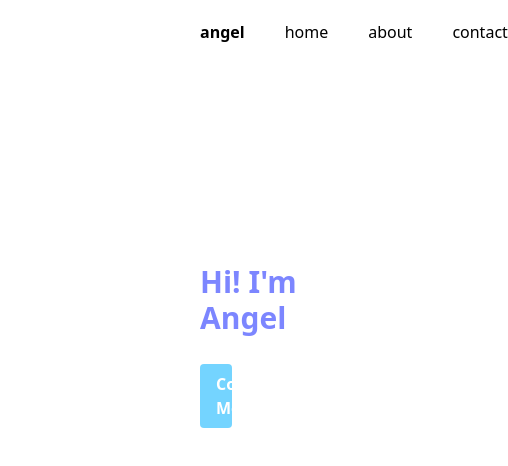
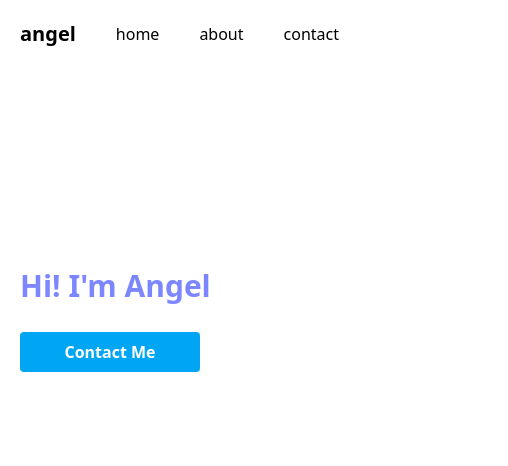
Before and after one commit to angh28/angelhodev, a Next.js app: page / in a window 390 px wide. Shown: the top 466 px of the page, 508 px wide, since content can reach past the window. Built offline with nearby package versions, Linux system fonts and the light colour scheme.

Commit message:
Add email functionality, mobile responsiveness

```diff
--- a/package.json
+++ b/package.json
@@ -9,6 +9,7 @@
     "lint": "next lint"
   },
   "dependencies": {
+    "@heroicons/react": "^2.2.0",
     "next": "15.3.1",
     "prettier": "^3.5.3",
     "react": "^19.0.0",
--- a/src/app/components/header.tsx
+++ b/src/app/components/header.tsx
@@ -1,10 +1,14 @@
+import {HeartIcon} from '@heroicons/react/24/solid'
+
+
 export default function Header() {
     return (
-        <nav className="sticky top-0 flex items-center justify-start p-5 pl-50 gap-10">
-        <div className="font-extrabold">angel</div>
-        <button >home</button>
-        <button>about</button>
-        <button>contact</button>
+    <nav className="sticky top-0 flex items-center justify-start p-5 pl-5 md:pl-50 gap-10 bg-white">
+        <div className="font-extrabold text-xl">angel</div>
+        <button className="cursor-pointer hover:scale-110">home</button>
+        <button className="cursor-pointer hover:scale-110">about</button>
+        <button className="cursor-pointer hover:scale-110">contact</button>
+        <HeartIcon className="size-5 text-sky-400" />
       </nav>
     )
 }
--- a/src/app/page.tsx
+++ b/src/app/page.tsx
@@ -1,12 +1,22 @@
+'use client'
 import Header from "./components/header";
 
 export default function Home() {
   return (
     <div>
       <Header />
-      <div className="flex flex-col pl-50 mt-50 gap-5">
-        <h3 className="font-bold text-3xl mb-2 text-indigo-400">Hi! I&apos;m Angel</h3>
-        <button className="w-1/7 font-bold rounded bg-sky-300 hover:bg-sky-500 text-white py-2 px-4 ">Contact Me</button>
+      <div className="flex flex-col pl-5 md:pl-50 mt-50 gap-5">
+        <div className="flex flex-col">
+          <h3 className="font-bold text-3xl mb-2 text-indigo-400">
+            Hi! I&apos;m Angel
+          </h3>
+        </div>
+        <button
+          className="w-45 cursor-pointer font-bold rounded bg-sky-500 hover:bg-sky-700 text-white py-2 px-4 "
+          onClick={() => (window.location.href = "mailto:ah.angelho@gmail.com")}
+        >
+          Contact Me
+        </button>
       </div>
     </div>
   );
```
Also changed, not shown: 1 other file (tests, documents, lock files or other folders).
